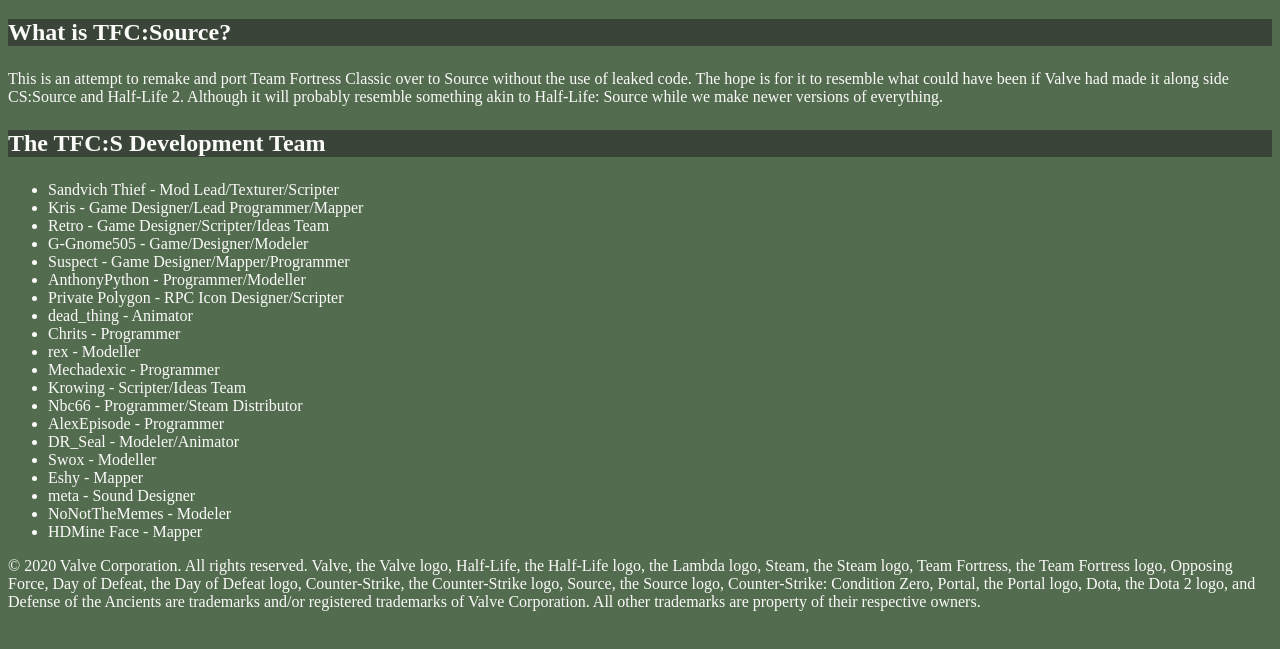
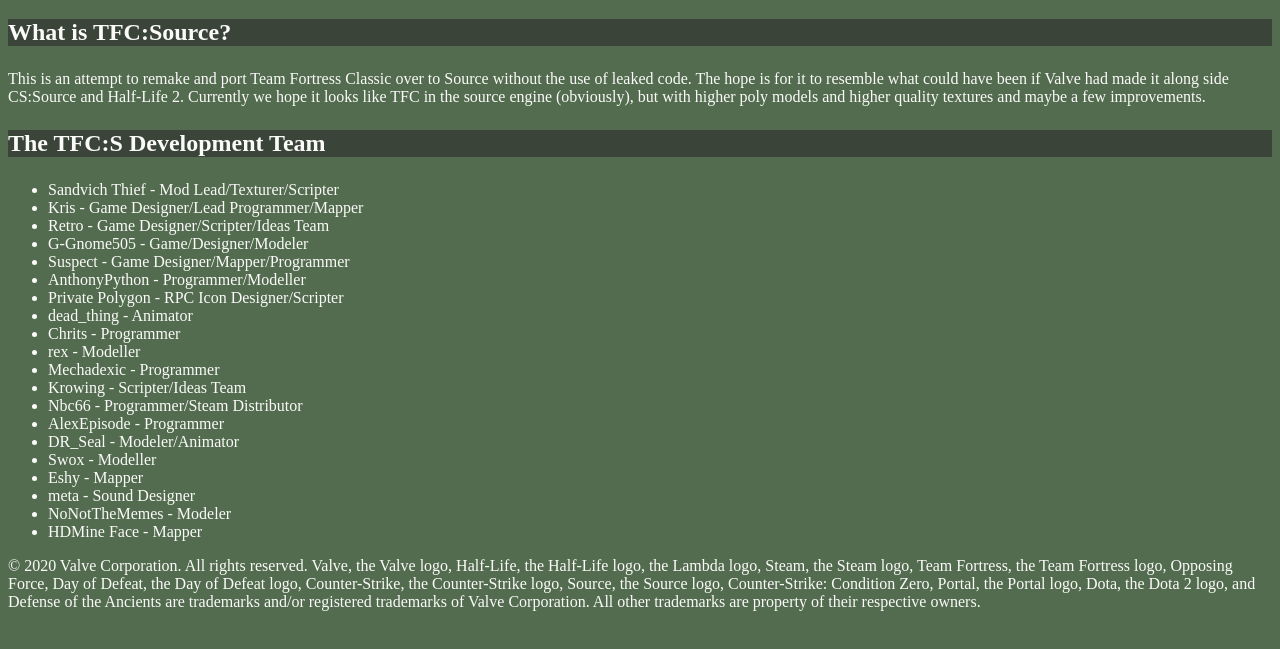
Before and after one commit to RetroFromBlackMesa/tfcs-website, a plain HTML site: page index.html in a window 1280 px wide. Shown: the part 141-790 px from the top of the page. Drawn offline with Linux system fonts and the light colour scheme.

Commit message:
absolutely nothing

```diff
--- a/index.html
+++ b/index.html
@@ -4,7 +4,7 @@
 <img src="logo.png" alt="Our Logo">
 <title>Team Fortress Classic: Source</title>
 <h3>What is TFC:Source?</h3>
-<p>This is an attempt to remake and port Team Fortress Classic over to Source without the use of leaked code. The hope is for it to resemble what could have been if Valve had made it along side CS:Source and Half-Life 2. Although it will probably resemble something akin to Half-Life: Source while we make newer versions of everything.</p>
+<p>This is an attempt to remake and port Team Fortress Classic over to Source without the use of leaked code. The hope is for it to resemble what could have been if Valve had made it along side CS:Source and Half-Life 2. Currently we hope it looks like TFC in the source engine (obviously), but with higher poly models and higher quality textures and maybe a few improvements.</p>
 <h3>The TFC:S Development Team</h3>
 <ul>
 <li>Sandvich Thief - Mod Lead/Texturer/Scripter</li>
```
